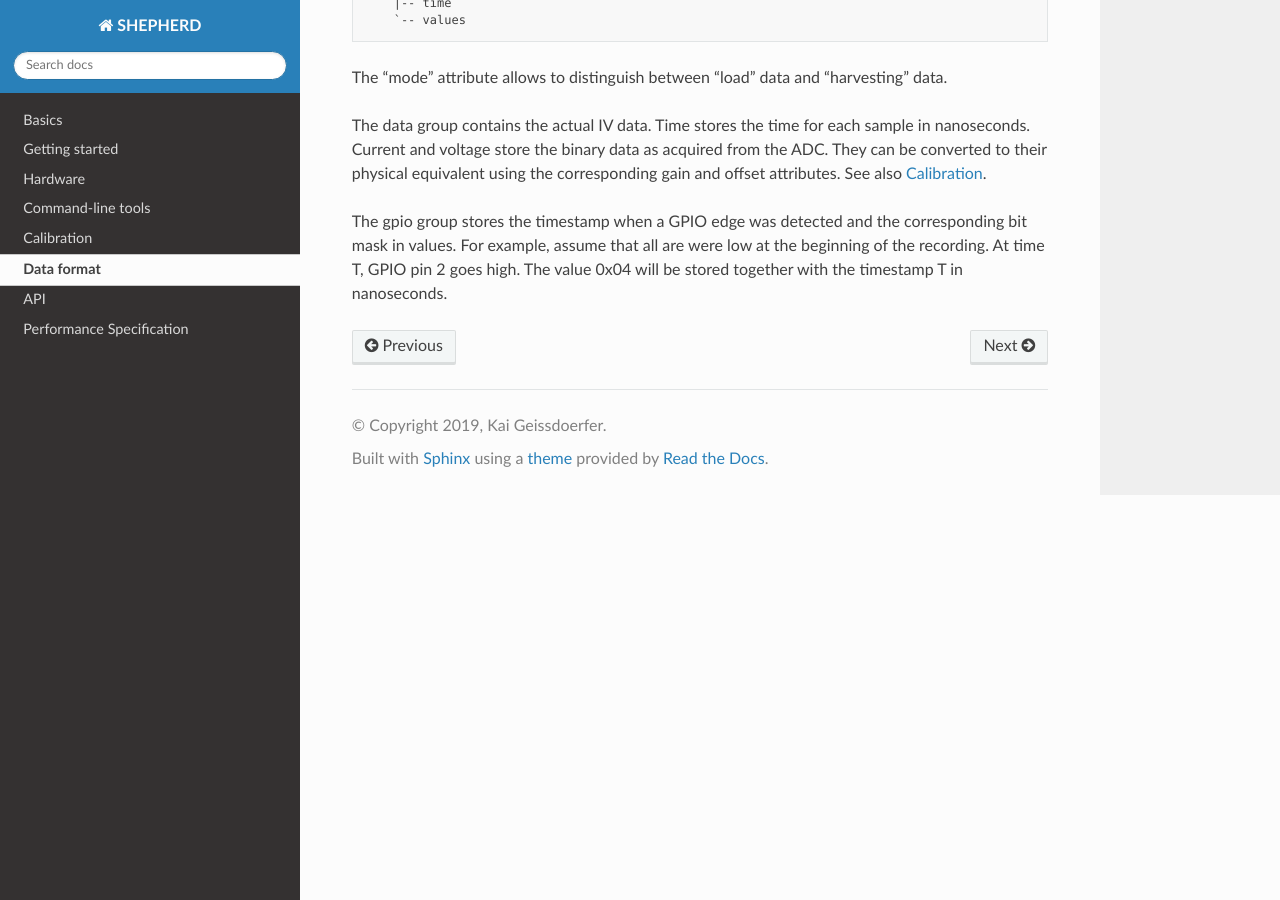
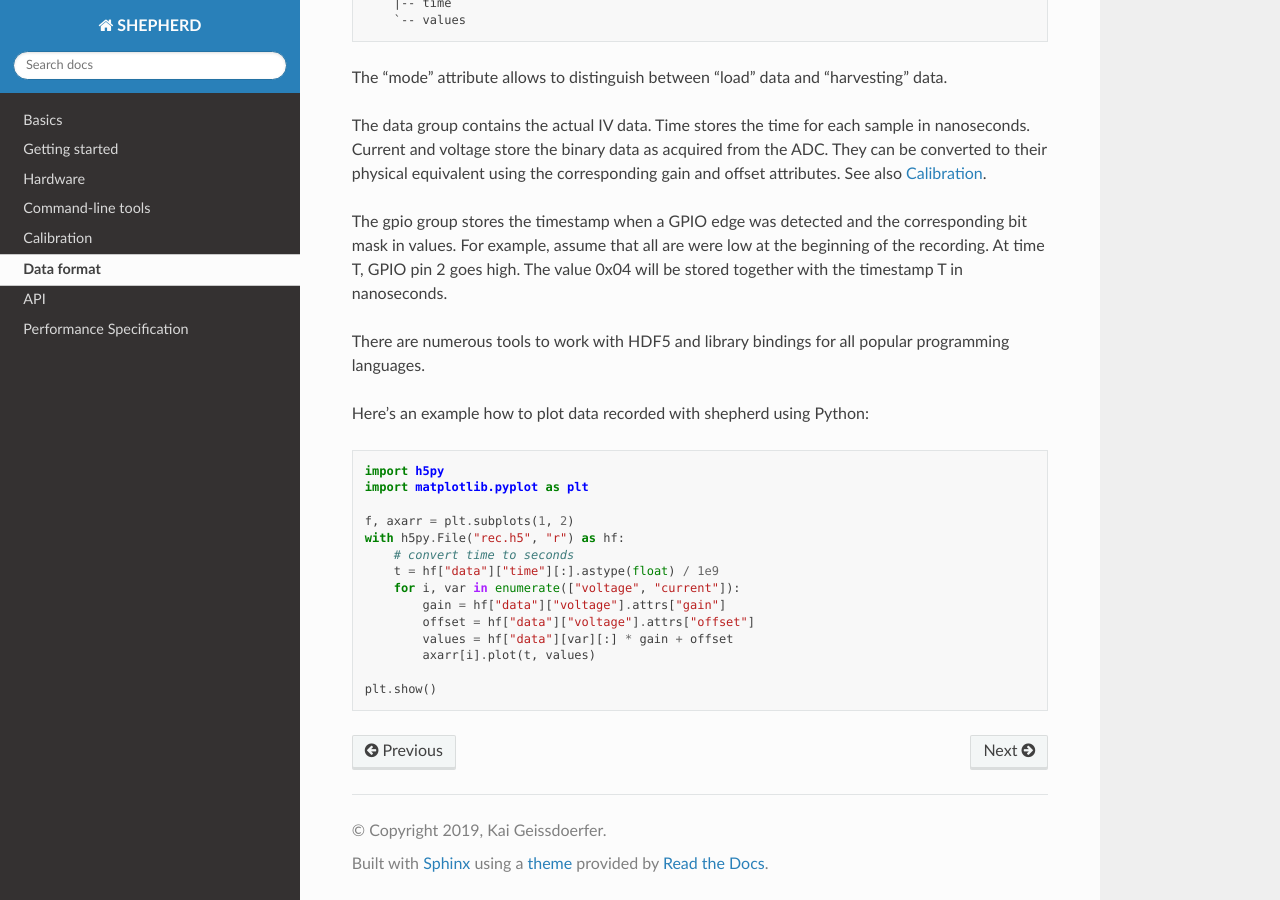
Before and after one commit to geissdoerfer/shepherd, a Sphinx documentation site: the page built from docs/user/data_format.rst, in a window 1280 px wide and 900 px high, scrolled down 509 px. Built offline with Sphinx 7.4.7 and the Read the Docs theme 2.0.0, drawn with Linux system fonts in a browser that asks for light colours.

Commit message:
docs: added example for reading shepherd data with Python

```diff
--- a/docs/user/data_format.rst
+++ b/docs/user/data_format.rst
@@ -37,3 +37,24 @@ The gpio group stores the timestamp when a GPIO edge was detected and the corres
 For example, assume that all are were low at the beginning of the recording.
 At time T, GPIO pin 2 goes high.
 The value 0x04 will be stored together with the timestamp T in nanoseconds.
+
+There are numerous tools to work with HDF5 and library bindings for all popular programming languages.
+
+Here's an example how to plot data recorded with shepherd using Python:
+
+.. code-block:: python
+
+    import h5py
+    import matplotlib.pyplot as plt
+
+    f, axarr = plt.subplots(1, 2)
+    with h5py.File("rec.h5", "r") as hf:
+        # convert time to seconds
+        t = hf["data"]["time"][:].astype(float) / 1e9
+        for i, var in enumerate(["voltage", "current"]):
+            gain = hf["data"]["voltage"].attrs["gain"]
+            offset = hf["data"]["voltage"].attrs["offset"]
+            values = hf["data"][var][:] * gain + offset
+            axarr[i].plot(t, values)
+
+    plt.show()
```
